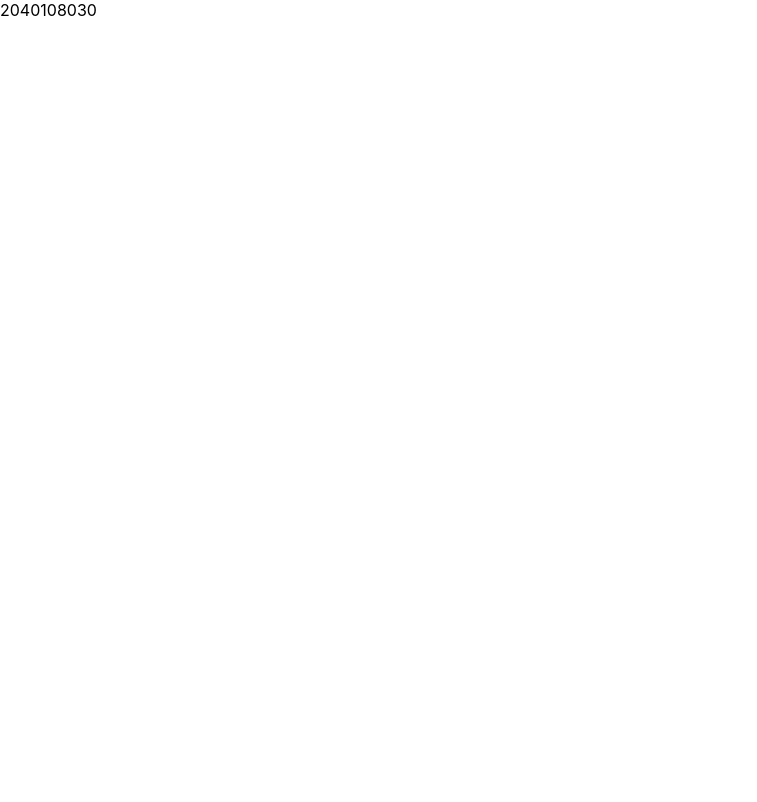
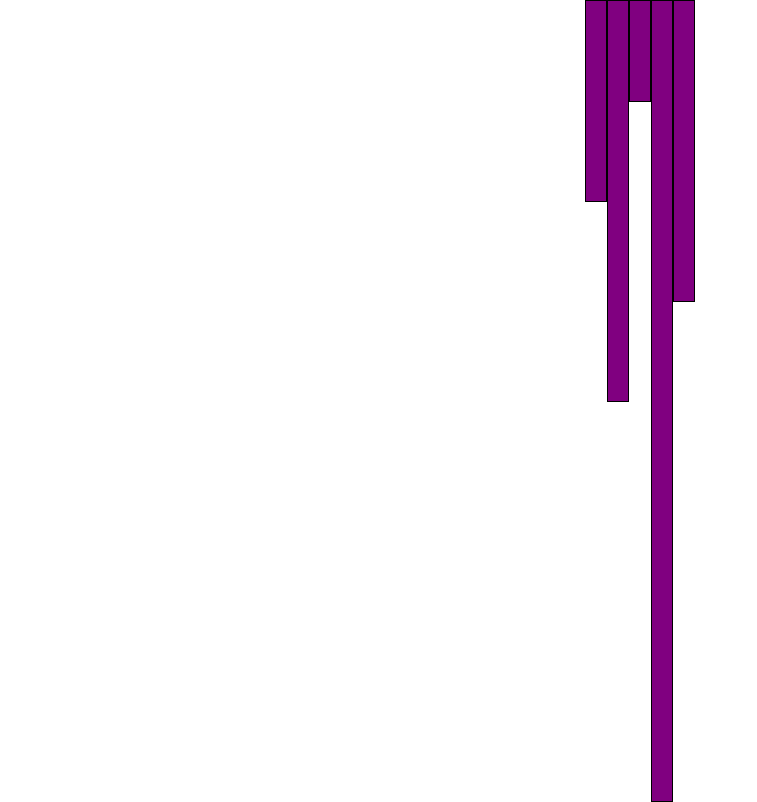
Before and after one commit to aaronspurgeon/sorting-visualization, a React (Create React App) app in the folder sorting/: page / in a window 1280 px wide. Shown: the whole page, without its empty margins (0-757 px from the left). Built offline with nearby package versions, Linux system fonts and the light colour scheme.

Commit message:
graph styling for sorting

```diff
--- a/sorting/src/App.jsx
+++ b/sorting/src/App.jsx
@@ -5,30 +5,30 @@ function App() {
   const [graph, setGraph] = useState([
     {
       key: 1,
-      value: 20,
+      value: 200,
     },
     {
       key: 2,
-      value: 40,
+      value: 400,
     },
     {
       key: 3,
-      value: 10,
+      value: 100,
     },
     {
       key: 4,
-      value: 80,
+      value: 800,
     },
     {
       key: 5,
-      value: 30,
+      value: 300,
     },
   ]);
 
   return <div className="App">
-    <div className="container" style={{ display: 'flex', flexFlow: 'row', textAlign: 'center' }}>
+    <div className="container" style={{ display: 'flex', flexFlow: 'row', justifyContent: 'center' }}>
       {graph.map((item) => (
-        <div style={{ textAlign: 'center' }} key={item.key}>{item.value}</div>
+        <div style={{ width: 20, height: item.value, backgroundColor: 'purple', border: '1px solid black' }} key={item.key} />
       ))}
     </div>
 
```
